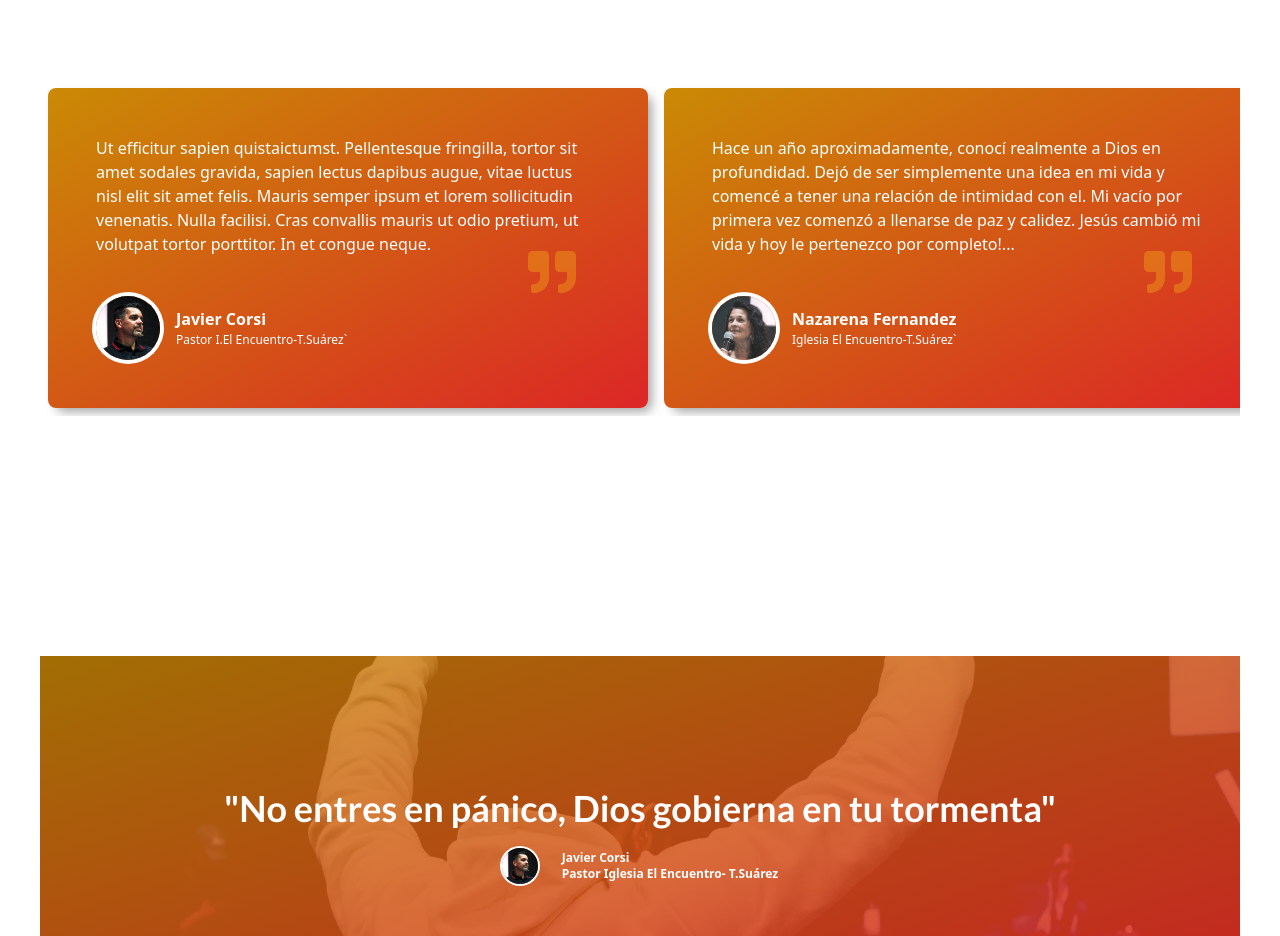
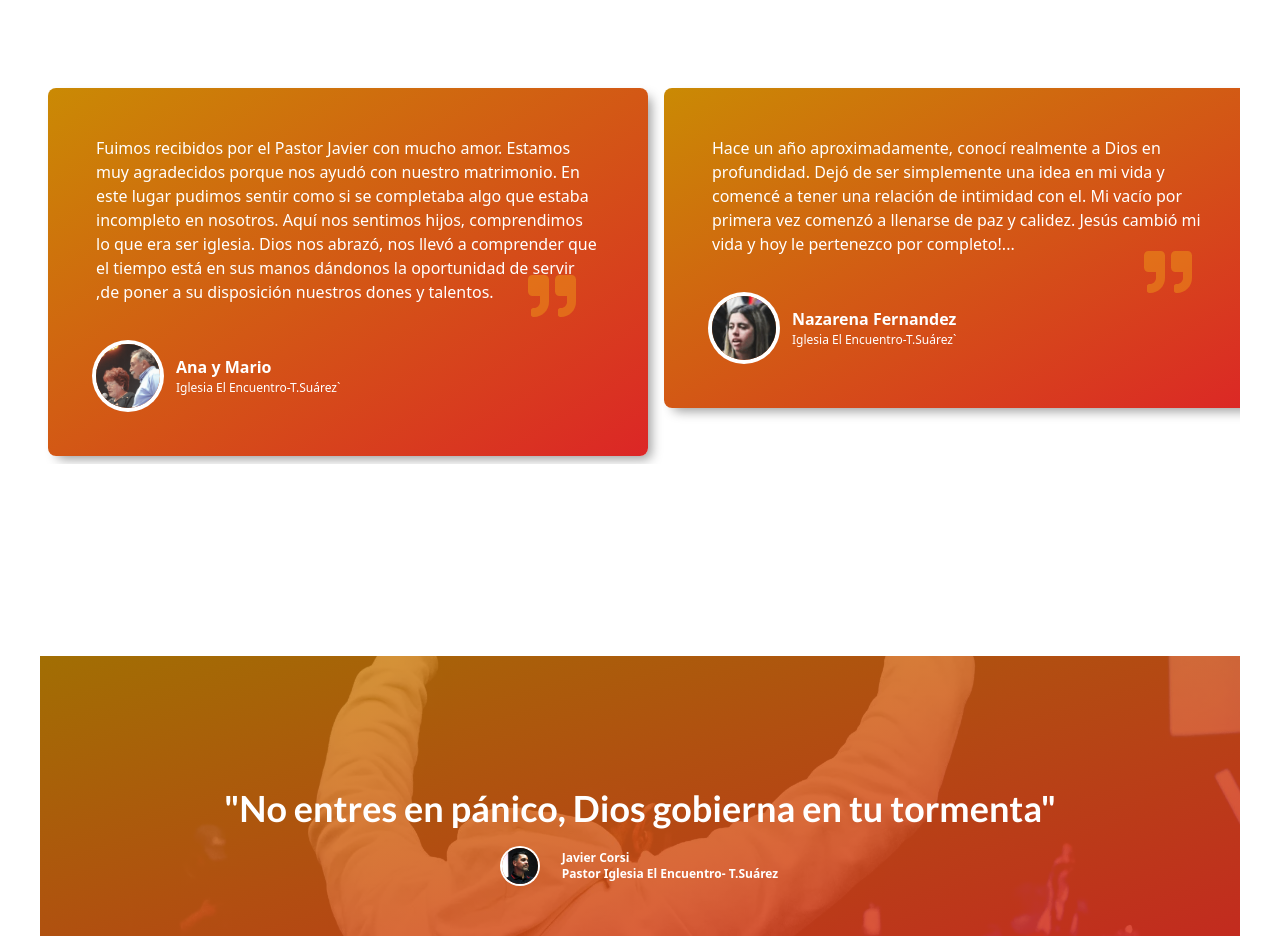
Before and after one commit to sebygalla/encuentro-tailwind, a React (Vite) app: page / in a window 1280 px wide. Shown: the part 8123-9059 px from the top of the page. Built offline with nearby package versions, Linux system fonts and the light colour scheme; a web font is replaced by a local one; what tailwindcss-animated would draw is missing.

Commit message:
testimonios

```diff
--- a/src/App.jsx
+++ b/src/App.jsx
@@ -8,6 +8,7 @@ import Actividades from "./components/Card/Actividades";
 import Ninos from "../src/assets/image/cards actividades/card7.webp";
 import Preadolescentes from "../src/assets/image/cards actividades/card8.webp";
 import Jovenes from "../src/assets/image/cards actividades/card3.webp";
+
 
 import MatriJovenes from "../src/assets/image/cards actividades/card4.webp";
 import MatriAdultos from "../src/assets/image/cards actividades/card5.webp";
--- a/src/components/Carousel/Carousel.jsx
+++ b/src/components/Carousel/Carousel.jsx
@@ -1,21 +1,25 @@
 import Card from "../Card/Card";
 
-import Javier from "../../assets/image/avatarJavier.webp";
 import Nadia from "../../assets/image/nadia.webp";
-import Alejandra from "../../assets/image/alePastora.webp";
 import Bienvenida from "../../assets/image/bienvenida.webp";
 import Richard from "../../assets/image/richard.webp";
 import Angelito from "../../assets/image/angelito.webp";
+
+import Nazarena from "../../assets/image/nazarena.webp";
+import anaYmario from "../../assets/image/anaymario.webp";
 
 function Carousel() {
   return (
     <div className="flex w-full snap-x snap-mandatory overflow-x-auto">
       <div className="snap-center">
         <Card
-          testimonio="Ut efficitur sapien quistaictumst. Pellentesque fringilla, tortor sit amet sodales gravida, sapien lectus dapibus augue, vitae luctus nisl elit sit amet felis. Mauris semper ipsum et lorem sollicitudin venenatis. Nulla facilisi. Cras convallis mauris ut odio pretium, ut volutpat tortor porttitor. In et congue neque."
-          nombre="Javier Corsi"
-          description="Pastor I.El Encuentro-T.Suárez"
-          imagen={Javier}
+          testimonio="Fuimos recibidos por el Pastor Javier con mucho amor. Estamos muy agradecidos porque nos ayudó con nuestro matrimonio.
+En este lugar pudimos sentir como si se completaba algo que estaba incompleto en nosotros. Aquí nos sentimos hijos, comprendimos lo que era ser iglesia.
+Dios nos abrazó, nos llevó a comprender que el tiempo está en sus manos dándonos la oportunidad de servir ,de poner a su disposición nuestros dones y talentos.
+"
+          nombre="Ana y Mario"
+          description="Iglesia El Encuentro-T.Suárez"
+          imagen={anaYmario}
           color="white"
 
         />
@@ -27,7 +31,7 @@ function Carousel() {
           Jesús cambió mi vida y hoy le pertenezco por completo!..."
           nombre="Nazarena Fernandez"
           description="Iglesia El Encuentro-T.Suárez"
-          imagen={Alejandra}
+          imagen={Nazarena}
           color="white"
         />
       </div>
```
Also changed, not shown: src/assets/image/anaymario.webp (added), src/assets/image/nazarena.webp (added).
